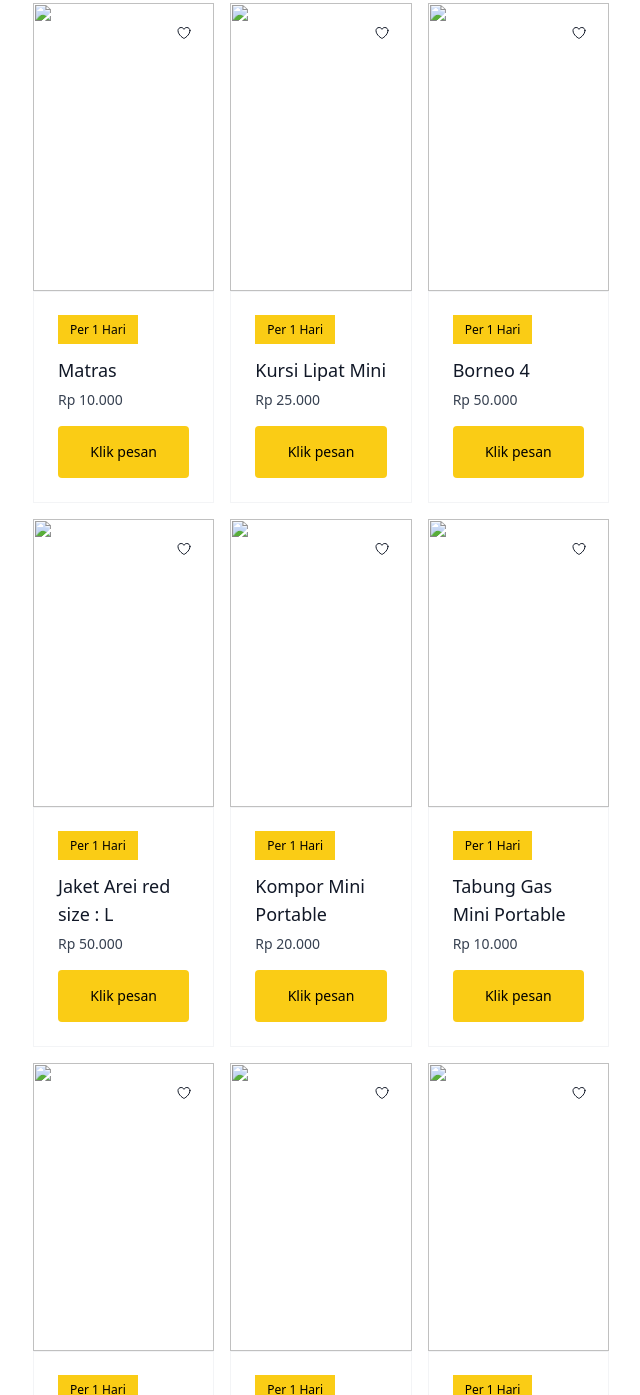
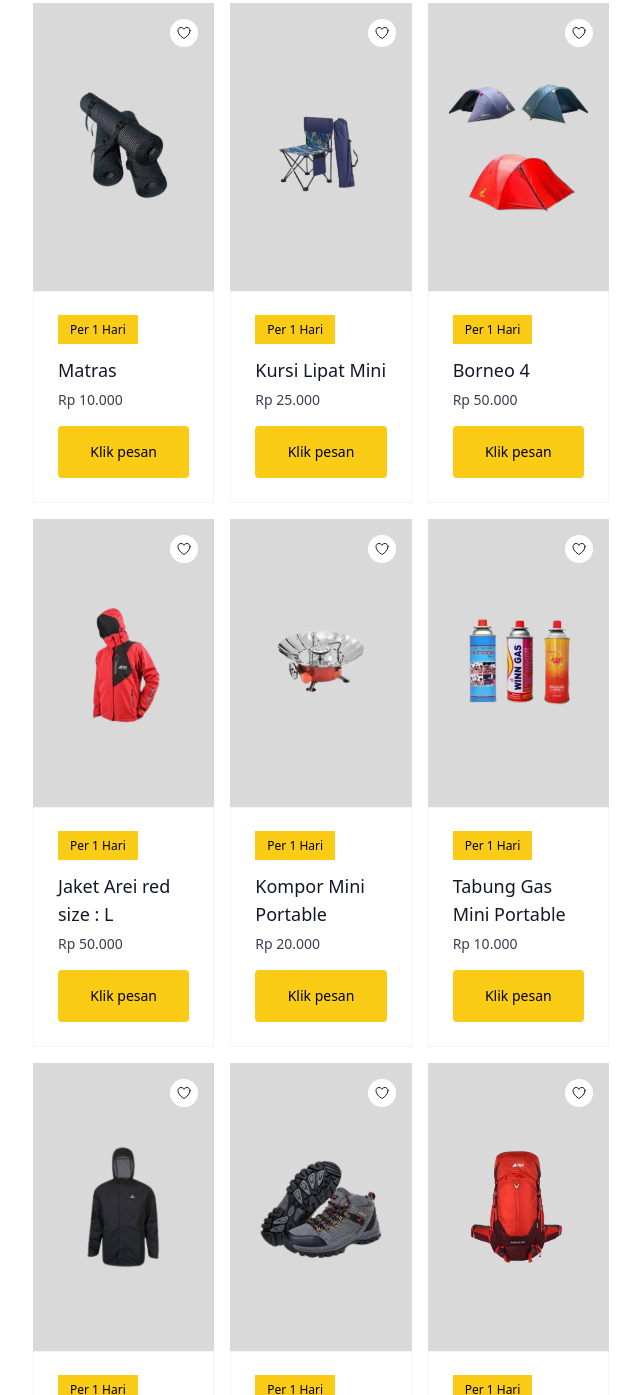
Before and after one commit to Rifhanur/Sewa-Alat-Camping-Murah, a plain HTML site: page layanan.html in a window 1280 px wide. Shown: the part 1405-2800 px from the top of the page, without its empty margins (319-959 px from the left). Drawn offline with nearby package versions, Linux system fonts and the light colour scheme.

Commit message:
Update layanan.html

```diff
--- a/layanan.html
+++ b/layanan.html
@@ -111,7 +111,7 @@ class="overflow-hidden bg-[url(https://images.unsplash.com/photo-1489987707025-a
             </button>
 
             <img
-              src="paket.png"
+              src="produl/paketb.png"
               alt=""
               class="h-64 w-full object-cover transition duration-500 group-hover:scale-105 sm:h-72"
             />
@@ -157,7 +157,7 @@ class="overflow-hidden bg-[url(https://images.unsplash.com/photo-1489987707025-a
             </button>
 
             <img
-              src="paketc.png"
+              src="produk/paketc.png"
               alt=""
               class="h-64 w-full object-cover transition duration-500 group-hover:scale-105 sm:h-72"
             />
@@ -203,7 +203,7 @@ class="overflow-hidden bg-[url(https://images.unsplash.com/photo-1489987707025-a
             </button>
 
             <img
-              src="tendaeige.png"
+              src="produk/tendaeige.png"
               alt=""
               class="h-64 w-full object-cover transition duration-500 group-hover:scale-105 sm:h-72"
             />
@@ -249,7 +249,7 @@ class="overflow-hidden bg-[url(https://images.unsplash.com/photo-1489987707025-a
             </button>
 
             <img
-              src="carier.png"
+              src="produk/carier.png"
               alt=""
               class="h-64 w-full object-cover transition duration-500 group-hover:scale-105 sm:h-72"
             />
@@ -295,7 +295,7 @@ class="overflow-hidden bg-[url(https://images.unsplash.com/photo-1489987707025-a
             </button>
 
             <img
-              src="sepatueiger.png"
+              src="produk/sepatueiger.png"
               alt=""
               class="h-64 w-full object-cover transition duration-500 group-hover:scale-105 sm:h-72"
             />
@@ -341,7 +341,7 @@ class="overflow-hidden bg-[url(https://images.unsplash.com/photo-1489987707025-a
             </button>
 
             <img
-              src="matras.png"
+              src="produk/matras.png"
               alt=""
               class="h-64 w-full object-cover transition duration-500 group-hover:scale-105 sm:h-72"
             />
@@ -387,7 +387,7 @@ class="overflow-hidden bg-[url(https://images.unsplash.com/photo-1489987707025-a
             </button>
 
             <img
-              src="kursi1.png"
+              src="produk/kursi1.png"
               alt=""
               class="h-64 w-full object-cover transition duration-500 group-hover:scale-105 sm:h-72"
             />
@@ -433,7 +433,7 @@ class="overflow-hidden bg-[url(https://images.unsplash.com/photo-1489987707025-a
             </button>
 
             <img
-              src="tendaki.png"
+              src="produk/tendaki.png"
               alt=""
               class="h-64 w-full object-cover transition duration-500 group-hover:scale-105 sm:h-72"
             />
@@ -479,7 +479,7 @@ class="overflow-hidden bg-[url(https://images.unsplash.com/photo-1489987707025-a
       </button>
 
       <img
-        src="jaketray.png"
+        src="produk/jaketray.png"
         alt=""
         class="h-64 w-full object-cover transition duration-500 group-hover:scale-105 sm:h-72"
       />
@@ -525,7 +525,7 @@ class="overflow-hidden bg-[url(https://images.unsplash.com/photo-1489987707025-a
       </button>
 
       <img
-        src="kompor.png"
+        src="produk/kompor.png"
         alt=""
         class="h-64 w-full object-cover transition duration-500 group-hover:scale-105 sm:h-72"
       />
@@ -571,7 +571,7 @@ class="overflow-hidden bg-[url(https://images.unsplash.com/photo-1489987707025-a
       </button>
 
       <img
-        src="tabunggas.png"
+        src="produk/tabunggas.png"
         alt=""
         class="h-64 w-full object-cover transition duration-500 group-hover:scale-105 sm:h-72"
       />
@@ -617,7 +617,7 @@ class="overflow-hidden bg-[url(https://images.unsplash.com/photo-1489987707025-a
       </button>
 
       <img
-        src="jaketeiger.png"
+        src="produk/jaketeiger.png"
         alt=""
         class="h-64 w-full object-cover transition duration-500 group-hover:scale-105 sm:h-72"
       />
@@ -663,7 +663,7 @@ class="overflow-hidden bg-[url(https://images.unsplash.com/photo-1489987707025-a
       </button>
 
       <img
-        src="sepatusnta.png"
+        src="produk/sepatusnta.png"
         alt=""
         class="h-64 w-full object-cover transition duration-500 group-hover:scale-105 sm:h-72"
       />
@@ -709,7 +709,7 @@ class="overflow-hidden bg-[url(https://images.unsplash.com/photo-1489987707025-a
       </button>
 
       <img
-        src="carier2.png"
+        src="produk/carier2.png"
         alt=""
         class="h-64 w-full object-cover transition duration-500 group-hover:scale-105 sm:h-72"
       />
```
